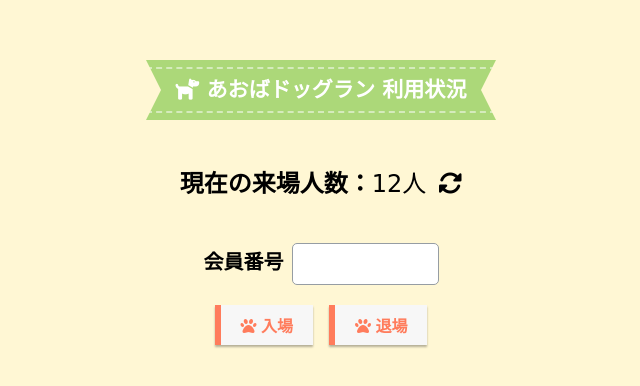
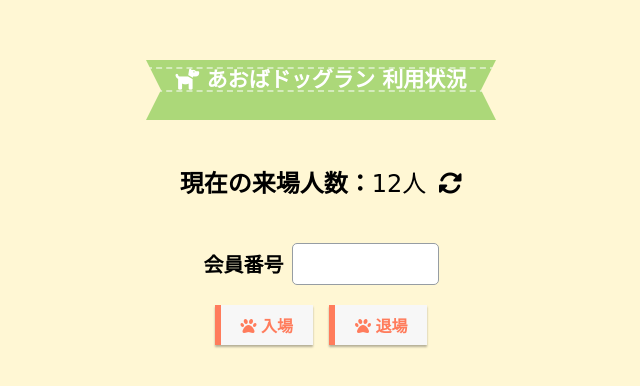
Before and after one commit to lrmko/dogrun, a plain HTML site: page index.html in a window 1280 px wide. Shown: the part 188-574 px from the top of the page, without its empty margins (319-959 px from the left). Drawn offline with Linux system fonts and the light colour scheme; a web font is replaced by a local one.

Commit message:
デザイン調整

```diff
--- a/css/style.css
+++ b/css/style.css
@@ -41,7 +41,7 @@ button{
     padding: 0 30px;
     border-top: dashed 2px rgba(255, 255, 255, 0.5);
     border-bottom: dashed 2px rgba(255, 255, 255, 0.5);
-    line-height: 42px;
+    line-height: 1;
 }
 
 .ribbon:before, .ribbon:after {
@@ -111,7 +111,7 @@ label[for="user-no"] {
 .user-no-area {
     display: flex;
     justify-content: center;
-    align-items: baseline;
+    align-items: center;
     gap: .5em;
 }
 
```
